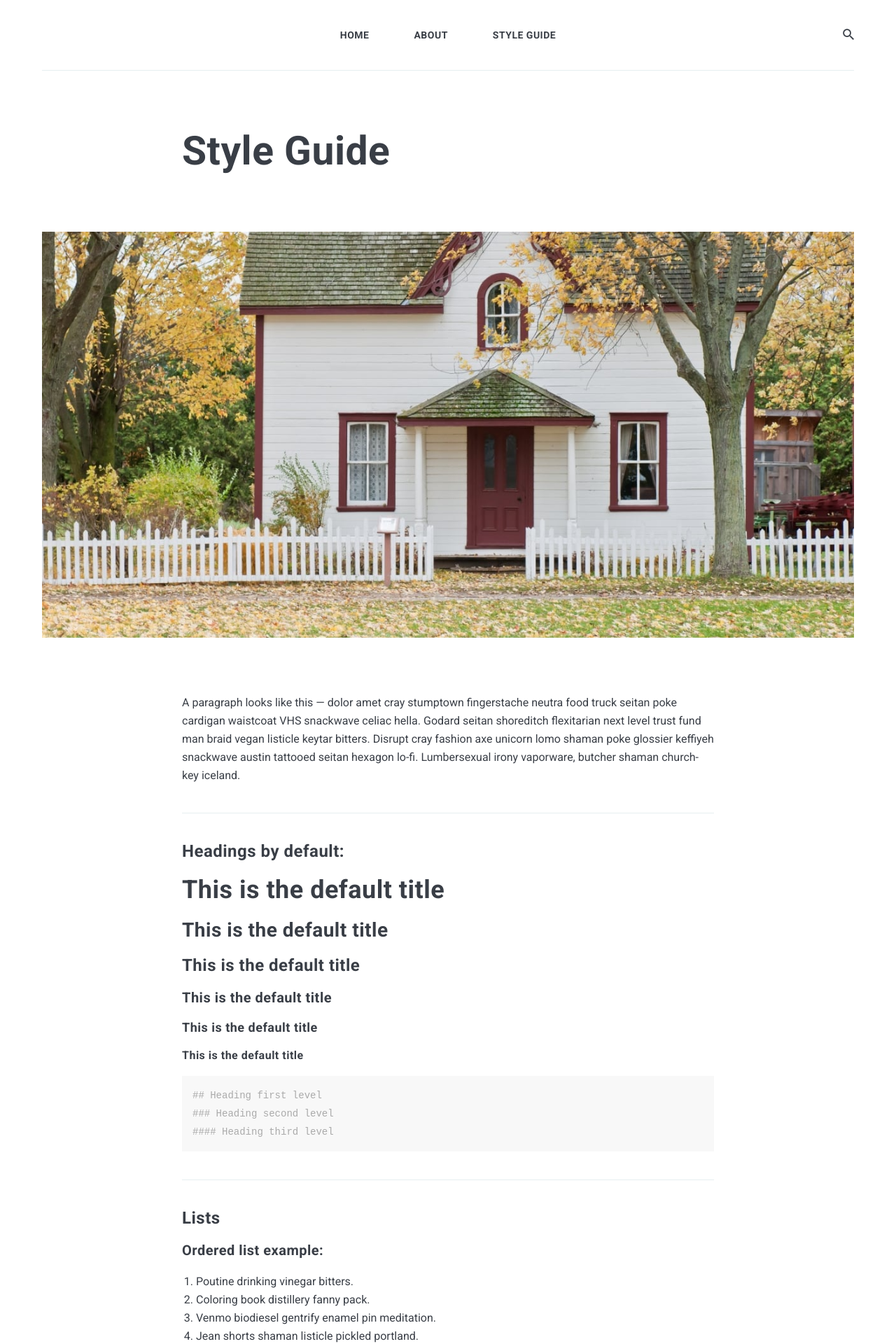
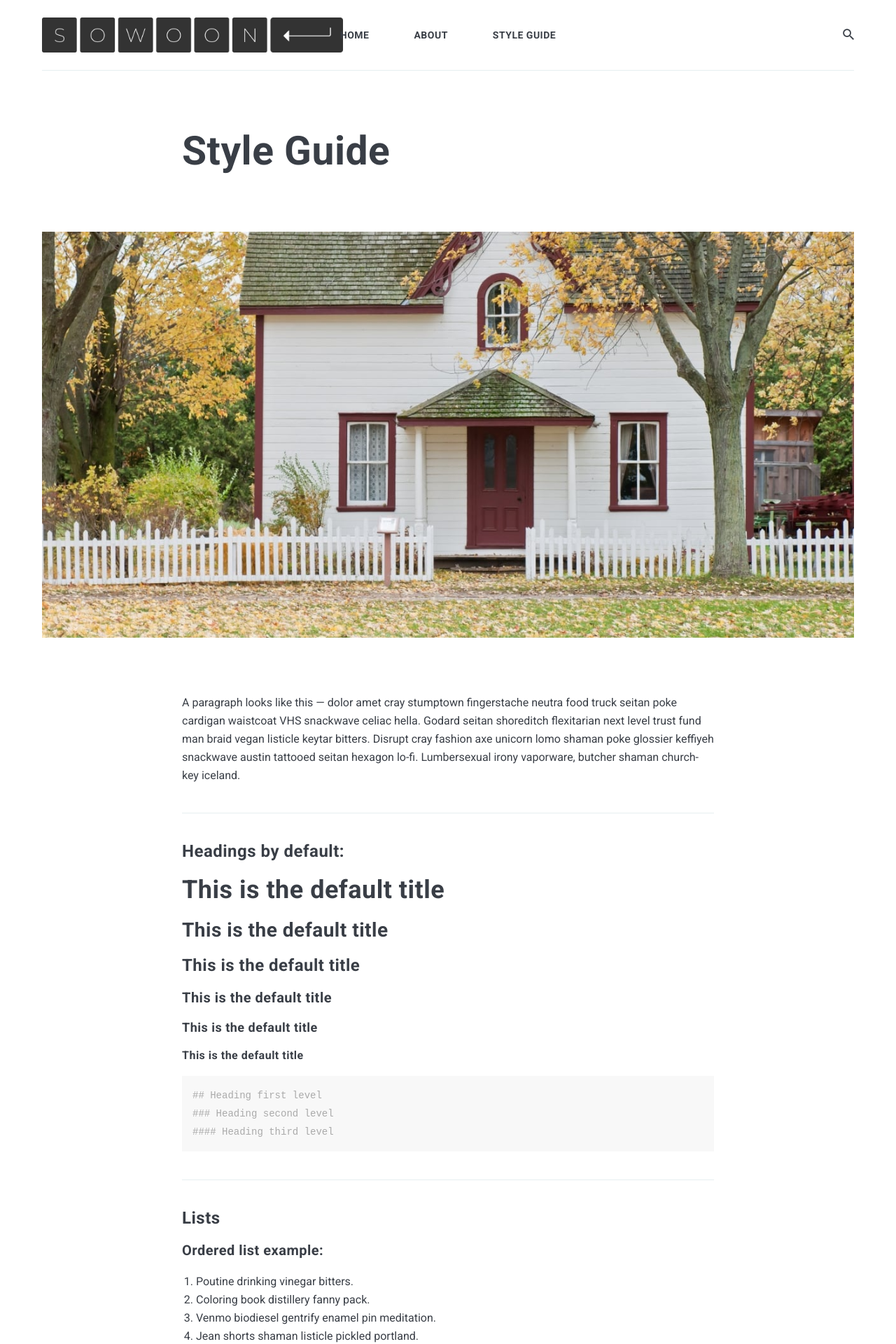
Before and after one commit to so-woon-1221/so-woon-1221.github.io, a Jekyll site: the page built from _pages/styleguide.md, in a window 1280 px wide. Shown: the top 1920 px of the page at 70% size. Built offline with Jekyll 4.4.1, drawn with Linux system fonts in a browser that asks for light colours; nearby versions of some CDN libraries.

Commit message:
logo change

```diff
--- a/_data/settings.yml
+++ b/_data/settings.yml
@@ -1,7 +1,7 @@
 #-------------------------------
 # General Site Settings
 title: Sowoon
-logo: slogo.svg # You can add own logo.
+logo: slogo.png # You can add own logo.
 description: Sowoon 블로그
 
 
```
Also changed, not shown: images/slogo.png (added).
